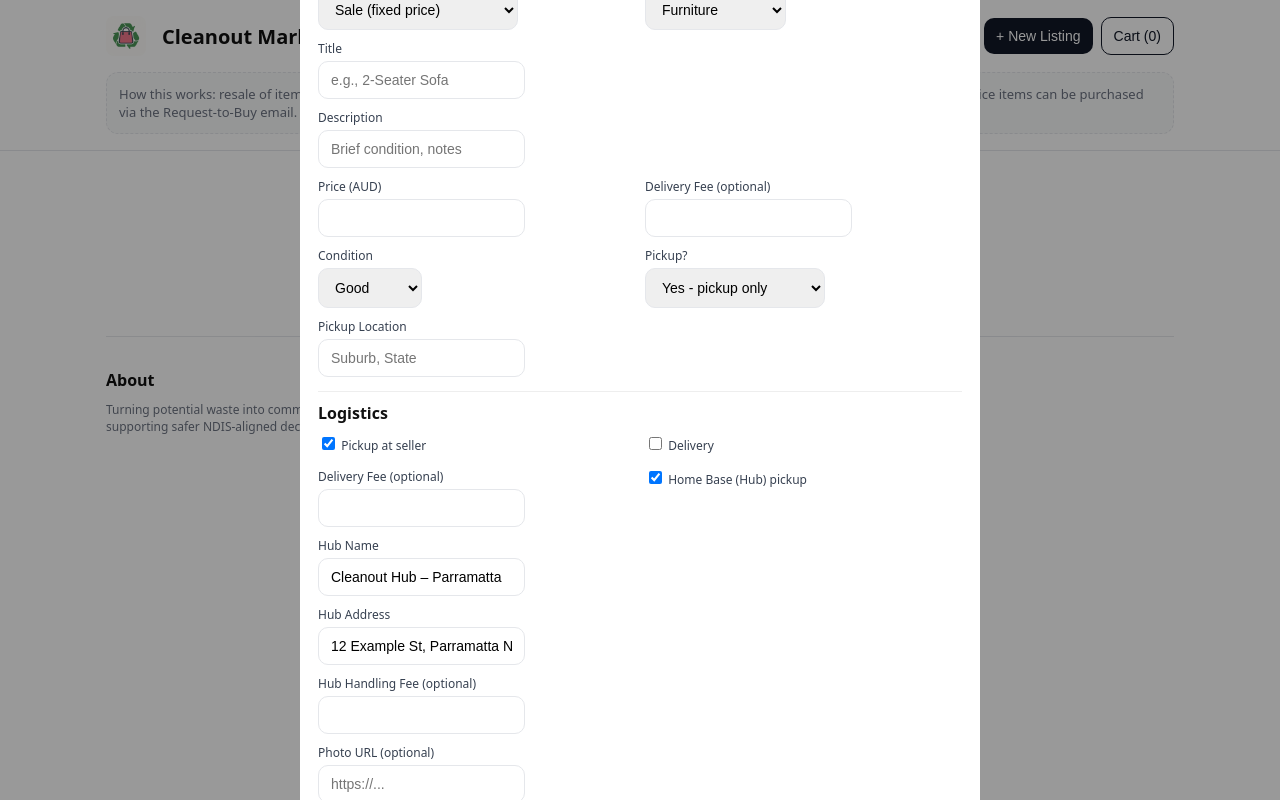
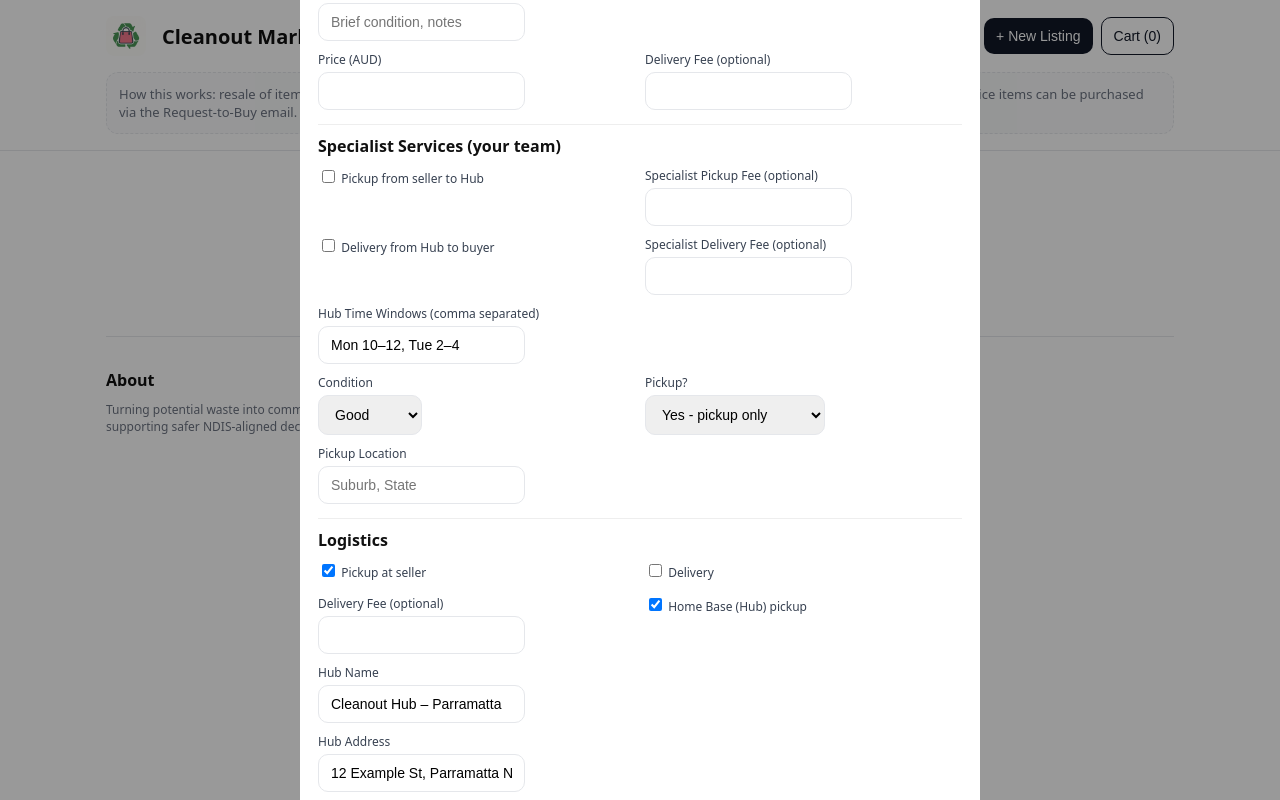
Before and after one commit to joshd12blip/Cleanout-Market, a React (Vite) app: page / in a window 1280 px wide. Both pictures are taken after typing "Sample" into the empty fields and a click on the button "+ New Listing". Built offline with nearby package versions, Linux system fonts and the light colour scheme; the HTML template or start-up script is replaced by a standard one.

Commit message:
Update App.jsx

```diff
--- a/src/App.jsx
+++ b/src/App.jsx
@@ -444,6 +444,48 @@ hubHandlingFee: newItem.hubHandlingFee ? Number(newItem.hubHandlingFee) : undefi
                     <label>Delivery Fee (optional)</label>
                     <input type="number" step="1" value={newItem.deliveryFee||''} onChange={e=>setNewItem(s=>({...s, deliveryFee:e.target.value}))}/>
                   </div>
+                  {/* Specialist services */}
+<div className="span-2" style={{borderTop:'1px solid #eee', paddingTop:10, marginTop:4}}>
+  <strong>Specialist Services (your team)</strong>
+</div>
+
+<div>
+  <label>
+    <input type="checkbox"
+      checked={!!newItem.allowSpecialistPickupToHub}
+      onChange={e=>setNewItem(s=>({...s, allowSpecialistPickupToHub:e.target.checked}))}/>
+    {' '}Pickup from seller to Hub
+  </label>
+</div>
+<div>
+  <label>Specialist Pickup Fee (optional)</label>
+  <input type="number" step="1" value={newItem.specialistPickupFee||''}
+    onChange={e=>setNewItem(s=>({...s, specialistPickupFee:e.target.value}))}/>
+</div>
+
+<div>
+  <label>
+    <input type="checkbox"
+      checked={!!newItem.allowSpecialistDeliveryFromHub}
+      onChange={e=>setNewItem(s=>({...s, allowSpecialistDeliveryFromHub:e.target.checked}))}/>
+    {' '}Delivery from Hub to buyer
+  </label>
+</div>
+<div>
+  <label>Specialist Delivery Fee (optional)</label>
+  <input type="number" step="1" value={newItem.specialistDeliveryFee||''}
+    onChange={e=>setNewItem(s=>({...s, specialistDeliveryFee:e.target.value}))}/>
+</div>
+
+<div className="span-2">
+  <label>Hub Time Windows (comma separated)</label>
+  <input value={newItem.hubWindowsText||''}
+    onChange={e=>setNewItem(s=>({...s, hubWindowsText:e.target.value}))}
+    placeholder="Mon 10–12, Tue 2–4"/>
+</div>
+
+
+
                 </>
               )}
 
```
